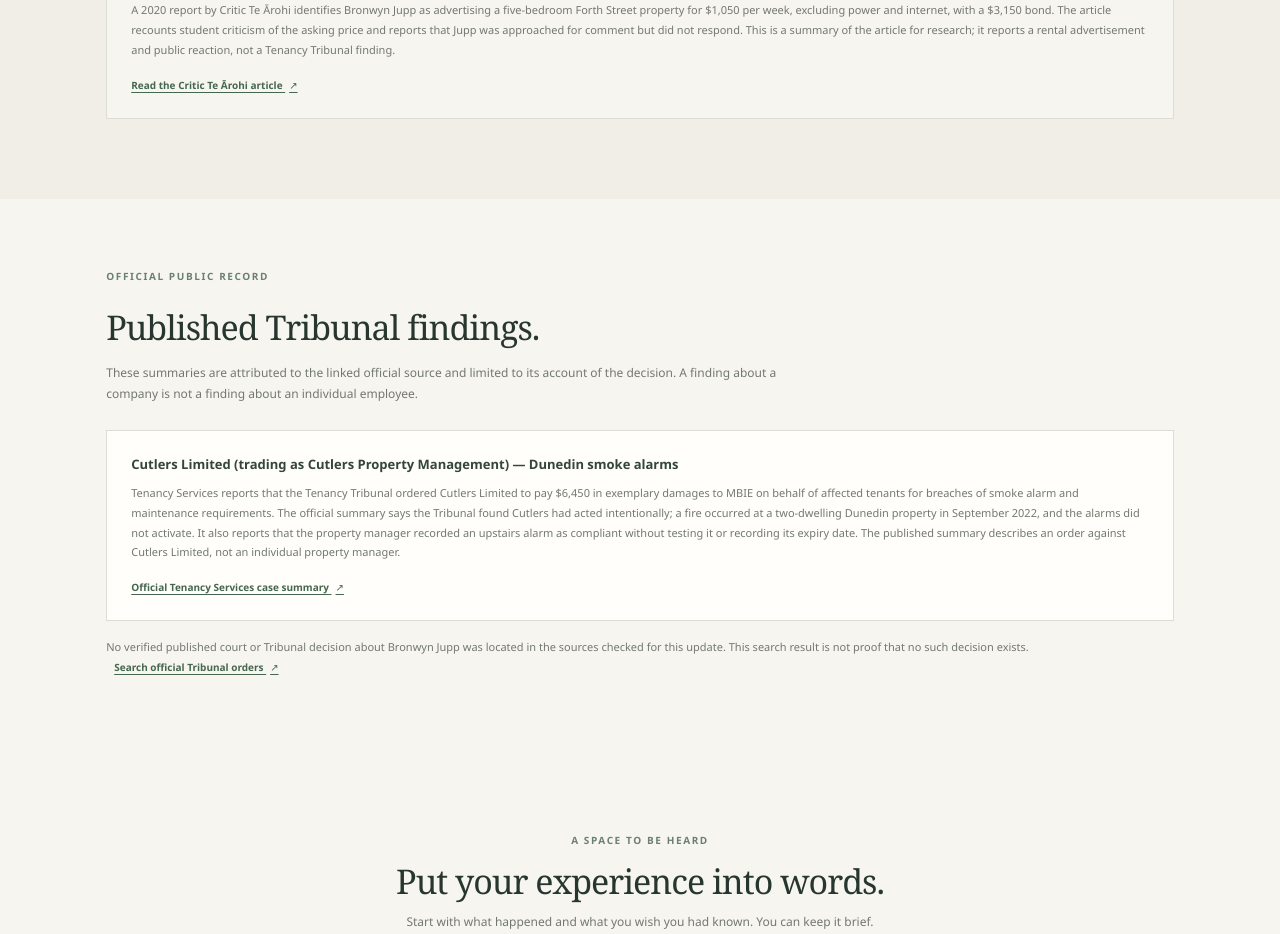
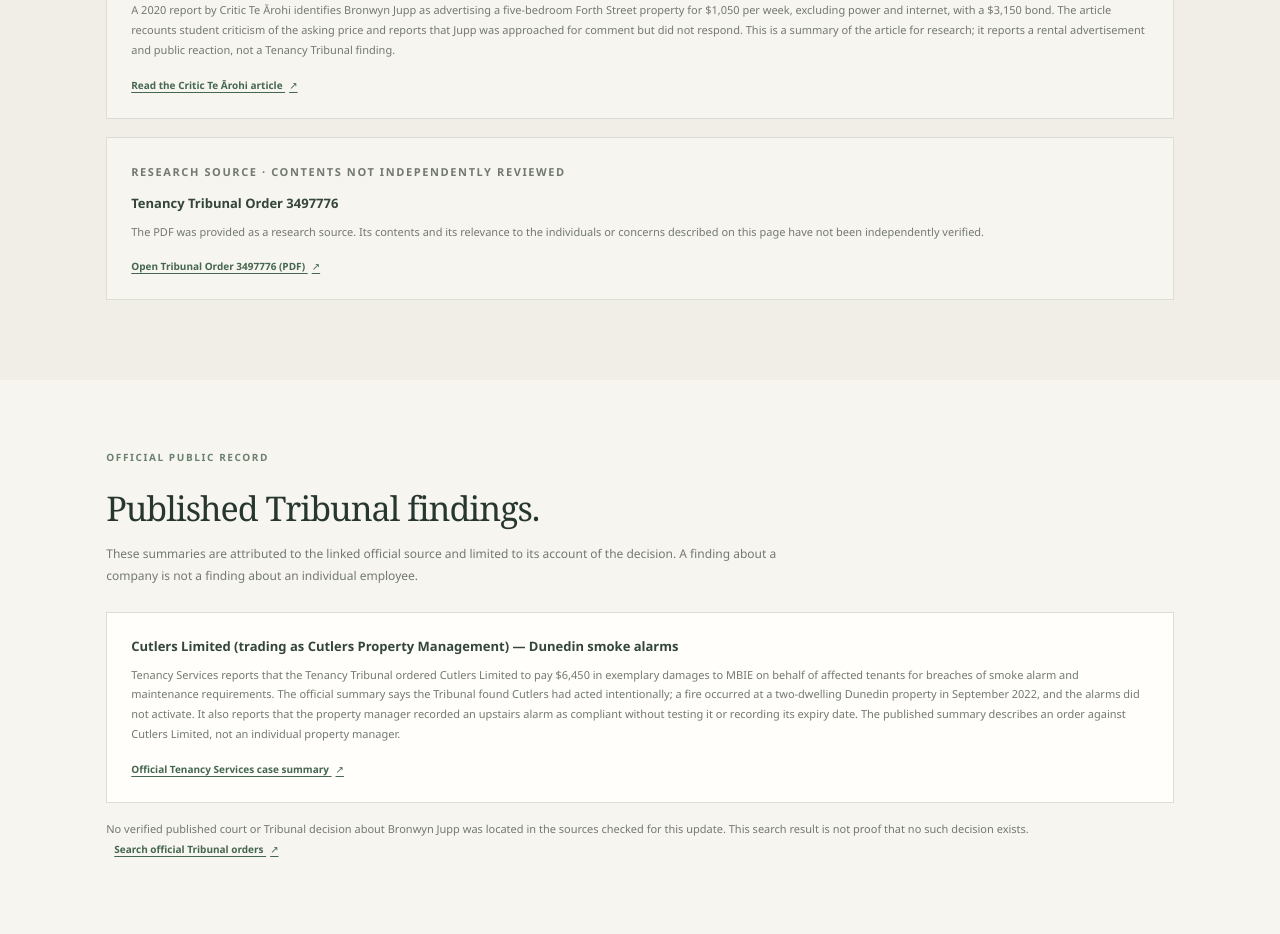
Before and after one commit to paul-study/bronwyn-jupp, a React (Vite) app: page / in a window 1280 px wide. Shown: the part 1800-2734 px from the top of the page. Built offline with nearby package versions, Linux system fonts and the light colour scheme.

Commit message:
Add tribunal order research link
Co-authored-by: paul-study <220441067+paul-study@users.noreply.github.com>

```diff
--- a/src/App.jsx
+++ b/src/App.jsx
@@ -173,6 +173,21 @@ function App() {
             Read the Critic Te Ārohi article <span aria-hidden="true">↗</span>
           </a>
         </article>
+        <article className="decision-card article-source">
+          <p className="eyebrow">Research source · contents not independently reviewed</p>
+          <h3>Tenancy Tribunal Order 3497776</h3>
+          <p>
+            The PDF was provided as a research source. Its contents and its relevance to the
+            individuals or concerns described on this page have not been independently verified.
+          </p>
+          <a
+            href="https://tenancy.sgp1.digitaloceanspaces.com/3497776-Tribunal_Order.pdf"
+            target="_blank"
+            rel="noreferrer"
+          >
+            Open Tribunal Order 3497776 (PDF) <span aria-hidden="true">↗</span>
+          </a>
+        </article>
       </section>
 
       <section className="decisions-section" aria-labelledby="decisions-heading">
```
